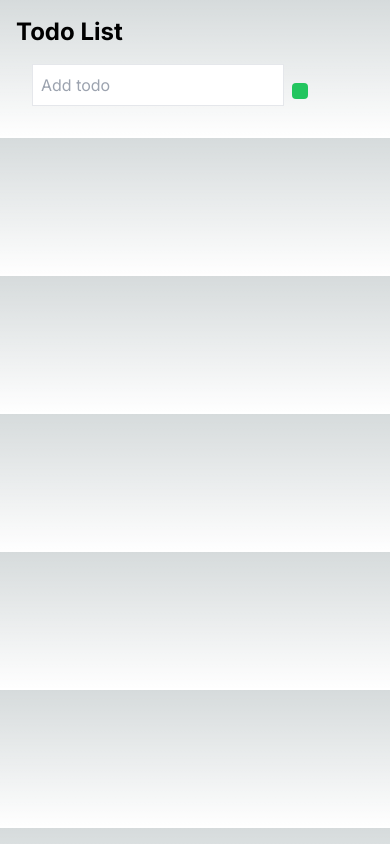
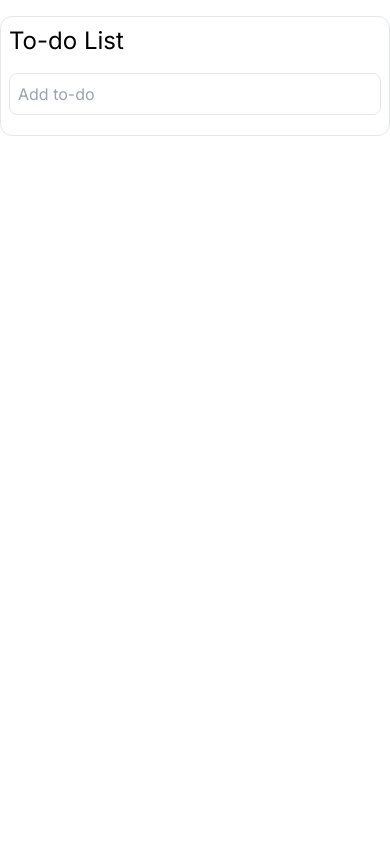
Before and after one commit to Mahdi15-879/To-do-App, a Next.js app: page / in a window 390 px wide. Built offline with nearby package versions, Linux system fonts and the light colour scheme.

Commit message:
feature: styles added

```diff
--- a/src/app/components/TodoItem.tsx
+++ b/src/app/components/TodoItem.tsx
@@ -20,7 +20,7 @@ const TodoItem: React.FC<TodoItemProps> = ({
   const [isEditing, setIsEditing] = useState(false);
 
   return (
-    <div className="p-2 border rounded">
+    <div className="p-2 border rounded-lg overflow-hidden ">
       {isEditing ? (
         <Formik
           initialValues={{ text }}
@@ -31,12 +31,15 @@ const TodoItem: React.FC<TodoItemProps> = ({
           }}
         >
           {({ isValid }) => (
-            <Form>
-              <Field name="text" className="border p-1" />
+            <Form className="w-full p-2 flex items-center justify-between border rounded-md overflow-hidden">
+              <Field
+                name="text"
+                className="w-full text-black focus:outline-none"
+              />
               <button
                 type="submit"
                 disabled={!isValid}
-                className={`ml-2 bg-green-500 text-white p-1 rounded ${
+                className={`text-green-500 ${
                   !isValid && "opacity-50 cursor-not-allowed"
                 }`}
               >
@@ -46,19 +49,16 @@ const TodoItem: React.FC<TodoItemProps> = ({
           )}
         </Formik>
       ) : (
-        <div className="flex justify-between items-center">
-          <span>{text}</span>
-          <div>
+        <div className="flex justify-between items-center border rounded-md overflow-hidden p-2 bg-[#e4e4ed57]">
+          <span className="text-black">{text}</span>
+          <div className="flex gap-2 items-center">
             <button
               onClick={() => setIsEditing(true)}
-              className="bg-yellow-500 text-white p-1 rounded mr-2"
+              className="text-yellow-500"
             >
               <Icon icon="Edit" className="pointer-events-none" />
             </button>
-            <button
-              onClick={() => onRemove(id)}
-              className="bg-red-500 text-white p-1 rounded"
-            >
+            <button onClick={() => onRemove(id)} className="text-red-500">
               <Icon icon="Trash" className="pointer-events-none" />
             </button>
           </div>
@@ -75,16 +75,16 @@ const TodoItem: React.FC<TodoItemProps> = ({
           }}
         >
           {({ isValid }) => (
-            <Form>
+            <Form className="w-full p-2 flex items-center justify-between border rounded-md overflow-hidden mt-2">
               <Field
                 name="text"
                 placeholder="Add child"
-                className="border p-1 mt-2"
+                className="w-full text-black focus:outline-none"
               />
               <button
                 type="submit"
                 disabled={!isValid}
-                className={`ml-2 bg-green-500 text-white p-1 rounded ${
+                className={`text-blue-500 ${
                   !isValid && "opacity-50 cursor-not-allowed"
                 }`}
               >
@@ -95,7 +95,7 @@ const TodoItem: React.FC<TodoItemProps> = ({
         </Formik>
       )}
 
-      <div className="ml-4 mt-2">
+      <div className="mt-2 flex flex-col gap-2">
         {children.map((child) => (
           <TodoItem
             key={child.id}
--- a/src/app/components/TodoList.tsx
+++ b/src/app/components/TodoList.tsx
@@ -33,8 +33,8 @@ const SortableItem = SortableElement<SortableItemProps>(
 );
 
 const SortableListContainer = SortableContainer<SortableListContainerProps>(
-  ({ children }: SortableListContainerProps) => {
-    return <div>{children}</div>;
+  ({ children, className }: SortableListContainerProps) => {
+    return <div className={className}>{children}</div>;
   }
 );
 
@@ -94,7 +94,7 @@ const TodoList: React.FC = () => {
   };
 
   return (
-    <div className="p-4">
+    <div className="w-full mt-4 flex flex-col gap-3">
       <Formik
         initialValues={{ text: "" }}
         validationSchema={validationSchema}
@@ -104,12 +104,16 @@ const TodoList: React.FC = () => {
         }}
       >
         {({ isValid }) => (
-          <Form>
-            <Field name="text" placeholder="Add todo" className="border p-2" />
+          <Form className="w-full p-2 flex items-center justify-between border rounded-lg overflow-hidden">
+            <Field
+              name="text"
+              placeholder="Add to-do"
+              className="w-full text-black focus:outline-none"
+            />
             <button
               type="submit"
               disabled={!isValid}
-              className={`ml-2 bg-green-500 text-white p-2 rounded ${
+              className={`text-blue-500 ${
                 !isValid && "opacity-50 cursor-not-allowed"
               }`}
             >
@@ -118,7 +122,11 @@ const TodoList: React.FC = () => {
           </Form>
         )}
       </Formik>
-      <SortableListContainer onSortEnd={onSortEnd}>
+
+      <SortableListContainer
+        onSortEnd={onSortEnd}
+        className="flex flex-col gap-3 w-full"
+      >
         {todos.map((todo, index) => (
           <SortableItem
             key={todo.id}
--- a/src/app/components/index.type.ts
+++ b/src/app/components/index.type.ts
@@ -21,6 +21,7 @@ export interface SortableItemProps {
 
 export interface SortableListContainerProps {
   children?: React.ReactNode;
+  className: string;
   onSortEnd: ({
     oldIndex,
     newIndex,
--- a/src/app/globals.css
+++ b/src/app/globals.css
@@ -18,12 +18,7 @@
 
 body {
   color: rgb(var(--foreground-rgb));
-  background: linear-gradient(
-      to bottom,
-      transparent,
-      rgb(var(--background-end-rgb))
-    )
-    rgb(var(--background-start-rgb));
+  background: #fff;
 }
 
 @layer utilities {
--- a/src/app/page.tsx
+++ b/src/app/page.tsx
@@ -4,8 +4,8 @@ const TodoList = dynamic(() => import("./components/TodoList"), { ssr: false });
 
 const Home: React.FC = () => {
   return (
-    <div className="container mx-auto p-4">
-      <h1 className="text-2xl font-bold">Todo List</h1>
+    <div className="container mx-auto p-2 md:p-4 w-full md:w-[650px] border rounded-xl m-4 overflow-hidden">
+      <h1 className="text-2xl font-normal text-black">To-do List</h1>
       <TodoList />
     </div>
   );
```
